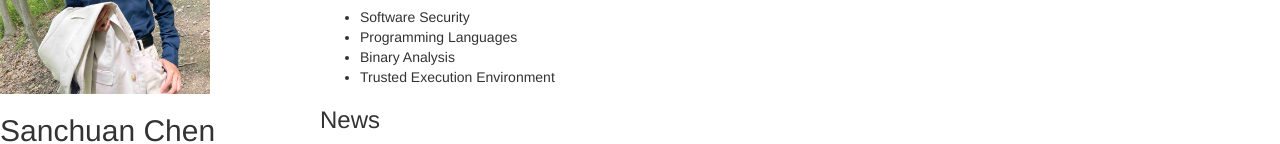
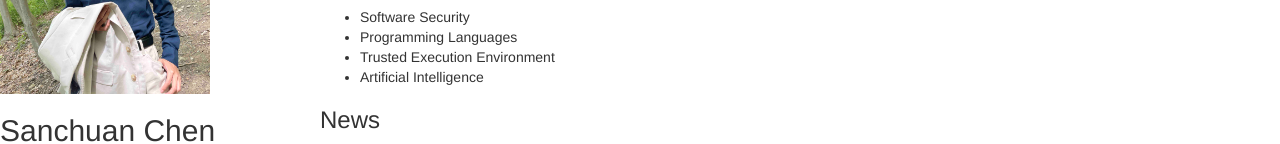
Before and after one commit to schuan/schuan.github.io, a plain HTML site: page index.html in a window 1280 px wide. Shown: the part 186-330 px from the top of the page. Drawn offline with nearby package versions, Linux system fonts and the light colour scheme; some icons are missing.

Commit message:
Update index.html

```diff
--- a/index.html
+++ b/index.html
@@ -78,8 +78,8 @@ In my spare time, I play badminton and somtimes boxing.<div id="cv" style="visib
 <ul>
 	<li>Software Security</li>
 	<li>Programming Languages</li>
-	<li>Binary Analysis</li>
 	<li>Trusted Execution Environment</li>
+	<li>Artificial Intelligence</li>
 </ul>
 </div>
 
```
